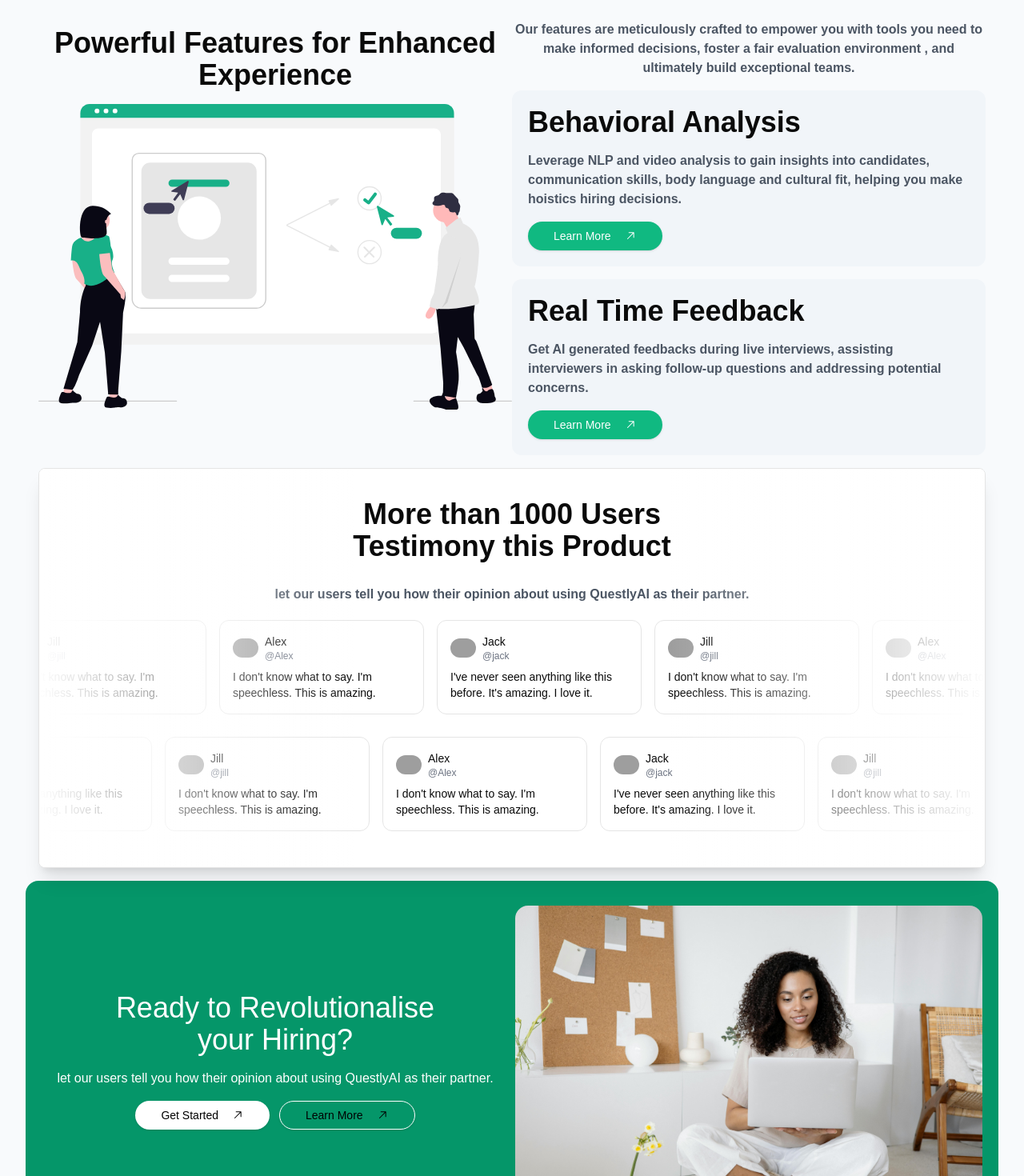
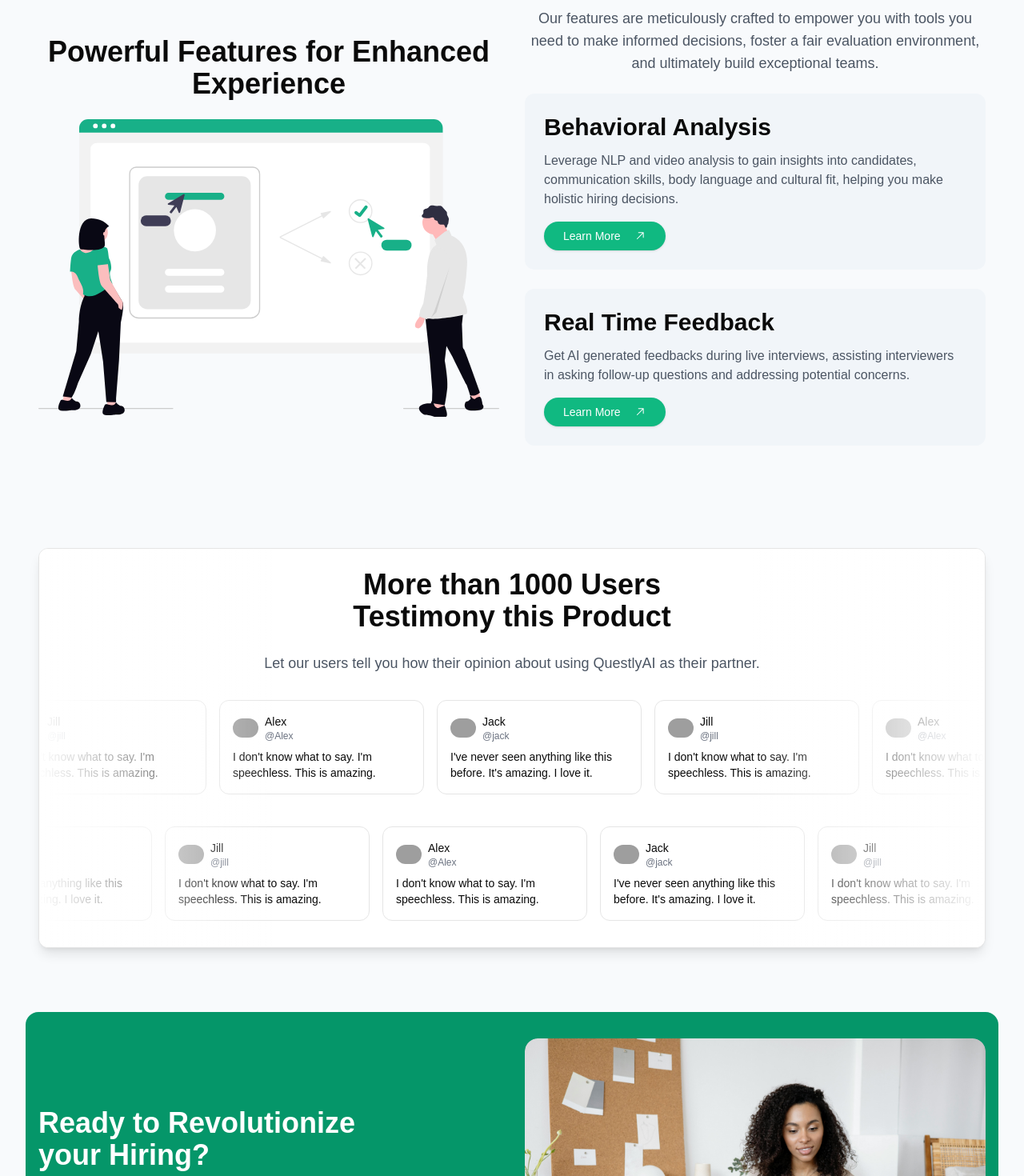
Before and after one commit to AbdullahMukadam/QuestlyAi, a Next.js app: page / in a window 1280 px wide. Shown: the part 2460-3930 px from the top of the page at 80% size. Built offline with nearby package versions, Linux system fonts and the light colour scheme; grey boxes are pictures that could not be loaded.

Commit message:
completed half of authentication

```diff
--- /dev/null
+++ b/src/app/components/AfterLoginHomepage/AfterLoginHomepage.js
@@ -0,0 +1,9 @@
+import React from 'react'
+
+function AfterLoginHomepage() {
+  return (
+    <div>AfterLoginHomepage</div>
+  )
+}
+
+export default AfterLoginHomepage
--- /dev/null
+++ b/src/app/components/HomePageContainer/HomePageContainer.js
@@ -0,0 +1,16 @@
+"use client"
+import React from 'react'
+import { useSelector } from 'react-redux'
+import AfterLoginHomepage from '../AfterLoginHomepage/AfterLoginHomepage'
+import LandingPage from '../landing-page/LandingPage'
+
+function HomePageContainer() {
+    const authStatus = useSelector((state) => state.auth.authStatus)
+    return (
+        <div className='w-full h-full'>
+            {authStatus ? <AfterLoginHomepage /> : <LandingPage />}
+        </div>
+    )
+}
+
+export default HomePageContainer
--- a/src/app/components/landing-page/LandingPage.js
+++ b/src/app/components/landing-page/LandingPage.js
@@ -245,41 +245,57 @@ function LandingPage() {
       </section>
 
       {/* Features Image Section */}
-      <section className="w-full mt-8 px-4 md:flex items-center justify-between">
-        <div className="w-full flex flex-col items-center gap-4 text-center">
-          <h3 className="text-2xl font-bold md:text-4xl">Powerful Features for Enhanced Experience</h3>
+      <section className="w-full py-16 px-4">
+        <div className="max-w-7xl mx-auto md:flex items-center justify-between gap-8">
+          <div className="w-full flex flex-col items-center gap-6 text-center mb-8 md:mb-0">
+            <h3 className="text-2xl md:text-4xl font-bold leading-tight">
+              Powerful Features for Enhanced Experience
+            </h3>
             <Image
               width={600}
               height={400}
               src="/Features-img.svg"
               alt="Features"
-            className="w-full h-auto"
+              className="w-full h-auto max-w-2xl"
               loading="lazy"
             />
           </div>
-        <div className='hidden md:flex w-full flex-col items-center gap-4 pt-8'>
-          <p className='text-gray-600 md:hidden lg:block text-[10px] md:text-base text-center font-bold mt-2 md:mt-4'>Our features are meticulously crafted to empower you with tools you need to make informed decisions, foster a fair evaluation environment , and ultimately build exceptional teams.</p>
-          <div className='w-full bg-slate-100 rounded-xl p-5'>
-            <h3 className='text-2xl font-bold md:text-4xl'>Behavioral Analysis</h3>
-            <p className='text-gray-600 text-sm md:text-base font-bold mt-2 md:mt-4'>Leverage NLP and video analysis to gain insights into candidates, communication skills, body language and cultural fit, helping you make hoistics hiring decisions.</p>
-            <Button className="mt-4 px-6 py-2 md:px-8 md:py-3 rounded-full bg-emerald-500 text-white hover:bg-emerald-700">
-              Learn More <GoArrowUpRight className="inline ml-2 text-white" />
+          <div className="hidden md:flex w-full flex-col gap-6">
+            <p className="text-gray-600 text-base lg:text-lg text-center font-medium">
+              Our features are meticulously crafted to empower you with tools you need to make informed decisions, foster a fair evaluation environment, and ultimately build exceptional teams.
+            </p>
+            <div className="space-y-6">
+              <div className="bg-slate-100 rounded-xl p-6 hover:shadow-lg transition-shadow">
+                <h3 className="text-2xl md:text-3xl font-bold mb-3">Behavioral Analysis</h3>
+                <p className="text-gray-600 text-base font-medium mb-4">
+                  Leverage NLP and video analysis to gain insights into candidates, communication skills, body language and cultural fit, helping you make holistic hiring decisions.
+                </p>
+                <Button className="px-6 py-2.5 rounded-full bg-emerald-500 text-white hover:bg-emerald-600 transition-colors">
+                  Learn More <GoArrowUpRight className="inline ml-2" />
                 </Button>
               </div>
-          <div className='w-full bg-slate-100 rounded-xl p-5'>
-            <h3 className='text-2xl font-bold md:text-4xl'>Real Time Feedback</h3>
-            <p className='text-gray-600 text-sm md:text-base font-bold mt-2 md:mt-4'>Get AI generated feedbacks during live interviews, assisting interviewers in asking follow-up questions and addressing potential concerns.</p>
-            <Button className="mt-4 px-6 py-2 md:px-8 md:py-3 rounded-full bg-emerald-500 text-white hover:bg-emerald-700">
-              Learn More <GoArrowUpRight className="inline ml-2 text-white" />
+              <div className="bg-slate-100 rounded-xl p-6 hover:shadow-lg transition-shadow">
+                <h3 className="text-2xl md:text-3xl font-bold mb-3">Real Time Feedback</h3>
+                <p className="text-gray-600 text-base font-medium mb-4">
+                  Get AI generated feedbacks during live interviews, assisting interviewers in asking follow-up questions and addressing potential concerns.
+                </p>
+                <Button className="px-6 py-2.5 rounded-full bg-emerald-500 text-white hover:bg-emerald-600 transition-colors">
+                  Learn More <GoArrowUpRight className="inline ml-2" />
                 </Button>
+              </div>
+            </div>
           </div>
         </div>
       </section>
 
-      <section className='w-full mt-4 px-4'>
-        <div className="relative flex h-[500px] w-full flex-col items-center justify-center gap-3 overflow-hidden rounded-lg border bg-background md:shadow-xl">
-          <h3 className='text-2xl font-bold text-center md:text-4xl'>More than 1000 Users <br /> Testimony this Product</h3>
-          <p className='text-gray-600 text-sm text-center md:text-base font-bold mt-2 md:mt-4'>let our users tell you how their opinion about using QuestlyAI as their partner.</p>
+      <section className="w-full py-16 px-4">
+        <div className="relative max-w-7xl mx-auto h-[500px] flex flex-col items-center justify-center gap-6 overflow-hidden rounded-xl border bg-background shadow-lg">
+          <h3 className="text-2xl md:text-4xl font-bold text-center leading-tight">
+            More than 1000 Users <br /> Testimony this Product
+          </h3>
+          <p className="text-gray-600 text-base md:text-lg font-medium text-center max-w-2xl">
+            Let our users tell you how their opinion about using QuestlyAI as their partner.
+          </p>
           <Marquee pauseOnHover className="[--duration:20s]">
             {reviews.map((review) => (
               <ReviewCard key={review.username} {...review} />
@@ -290,32 +306,39 @@ function LandingPage() {
               <ReviewCard key={review.username} {...review} />
             ))}
           </Marquee>
-          <div className="pointer-events-none absolute inset-y-0 left-0 w-[20%] md:w-1/3 bg-gradient-to-r from-white dark:from-background"></div>
-          <div className="pointer-events-none absolute inset-y-0 right-0 w-[20%] md:w-1/3 bg-gradient-to-l from-white dark:from-background"></div>
+          <div className="pointer-events-none absolute inset-y-0 left-0 w-1/4 bg-gradient-to-r from-white dark:from-background" />
+          <div className="pointer-events-none absolute inset-y-0 right-0 w-1/4 bg-gradient-to-l from-white dark:from-background" />
         </div>
       </section>
-      <section className='w-full md:h-[450px] mt-4 px-4 flex items-center justify-between bg-emerald-600 rounded-t-2xl'>
-        <div className='w-full p-1'>
-          <h3 className='text-xl text-white text-center md:text-4xl'>Ready to Revolutionalise <br /> your Hiring?</h3>
-          <p className='text-white hidden md:block text-sm text-center md:text-base mt-2 md:mt-4'>let our users tell you how their opinion about using QuestlyAI as their partner.</p>
-          <div className='w-full flex items-center justify-center gap-3'>
-            <Button className="mt-4 px-4 py-2 md:px-8 md:py-3 rounded-full bg-white text-black hover:bg-gray-50">
-              Get Started <GoArrowUpRight className="inline ml-2 text-black" />
+
+      <section className="w-full bg-emerald-600 rounded-t-2xl mt-4">
+        <div className="max-w-7xl mx-auto px-4 py-16 md:h-[450px] flex flex-col md:flex-row items-center justify-between gap-8">
+          <div className="w-full text-center md:text-left">
+            <h3 className="text-2xl md:text-4xl text-white font-bold leading-tight mb-4">
+              Ready to Revolutionize <br /> your Hiring?
+            </h3>
+            <p className="text-white/90 text-base md:text-lg mb-6 hidden md:block">
+              Let our users tell you how their opinion about using QuestlyAI as their partner.
+            </p>
+            <div className="flex flex-col md:flex-row items-center gap-4">
+              <Button className="px-6 py-2.5 rounded-full bg-white text-black hover:bg-gray-100 transition-colors">
+                Get Started <GoArrowUpRight className="inline ml-2" />
               </Button>
-            <Button className="mt-4 hidden md:flex px-6 py-2 md:px-8 md:py-3 rounded-full bg-transparent border-[1px] border-white text-black hover:bg-gray-50">
-              Learn More <GoArrowUpRight className="inline ml-2 text-black" />
+              <Button className="hidden md:flex px-6 py-2.5 rounded-full bg-transparent border border-white text-white hover:bg-white/10 transition-colors">
+                Learn More <GoArrowUpRight className="inline ml-2" />
               </Button>
             </div>
           </div>
-        <div className='w-full p-1 overflow-hidden rounded-2xl'>
+          <div className="w-full overflow-hidden rounded-2xl">
             <Image
               width={400}
               height={200}
               src="/woman.jpg"
               alt="Woman"
-            className="w-full h-full object-contain rounded-2xl transition-transform duration-300 ease-in-out hover:scale-[1.1]"
+              className="w-full h-full object-cover rounded-2xl transition-transform duration-300 ease-in-out hover:scale-105"
               loading="lazy"
             />
+          </div>
         </div>
       </section>
       <Footer />
--- a/src/app/page.js
+++ b/src/app/page.js
@@ -1,10 +1,10 @@
 import React from 'react'
-import LandingPage from './components/landing-page/LandingPage'
+import HomePageContainer from './components/HomePageContainer/HomePageContainer'
 
 function page() {
   return (
     <div className='w-full h-full px-4 md:px-8 '>
-      <LandingPage />
+      <HomePageContainer />
     </div>
   )
 }
```
Also changed, not shown: src/app/sign-up/[[...sign-up]]/page.jsx (+123 -3 lines). Lines whose indentation alone changed are shown as unchanged.
